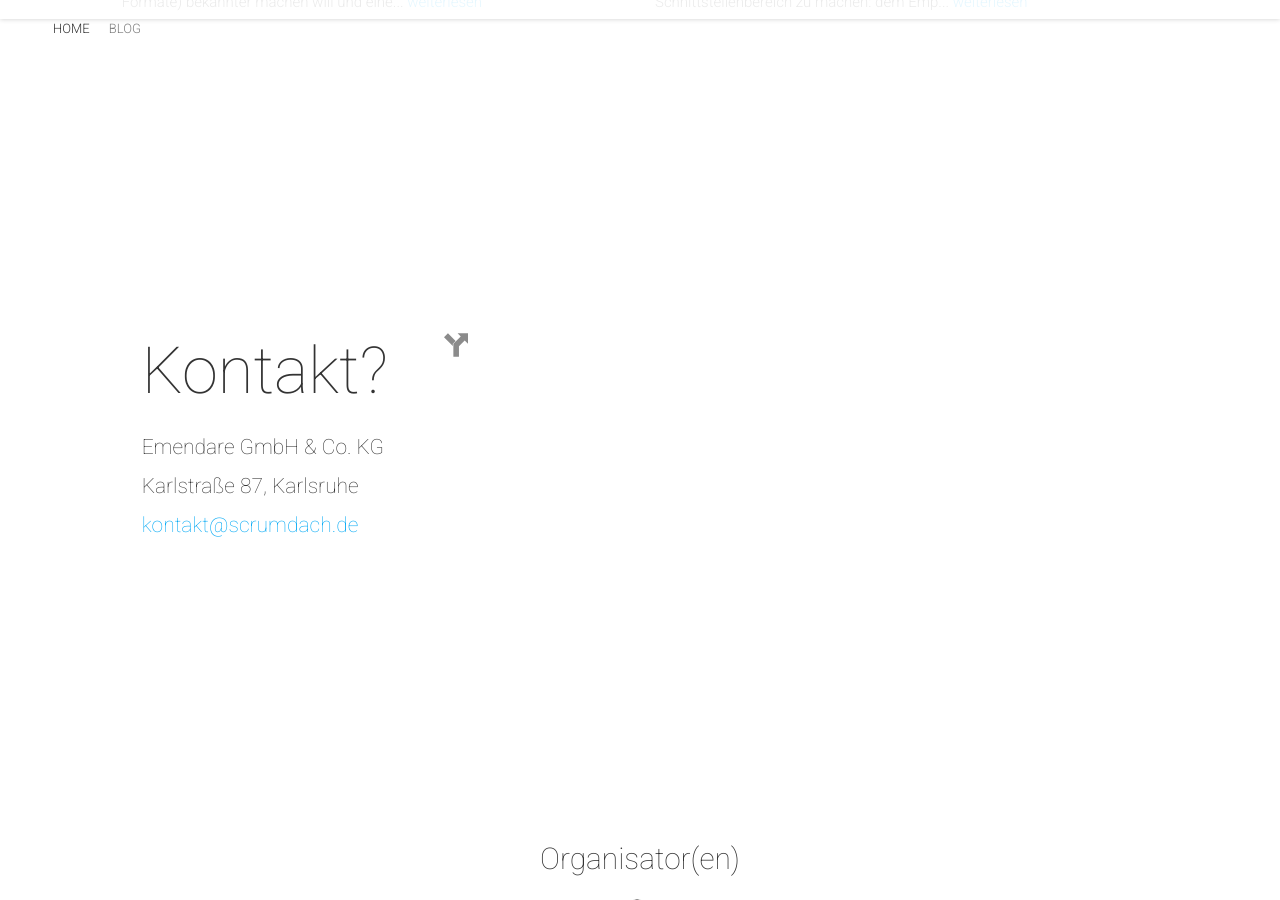
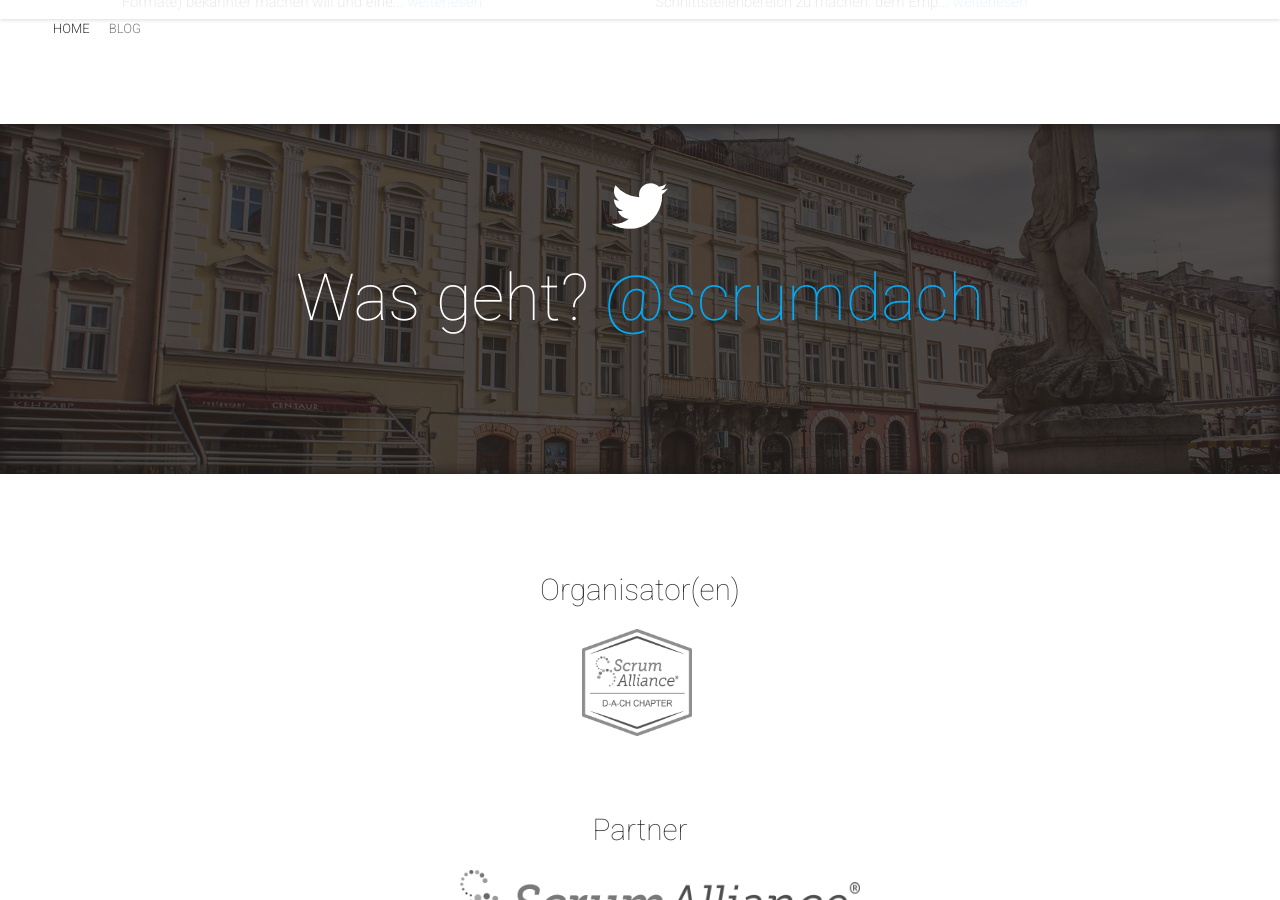
Before and after one commit to mirouhh/scrumdach, a Jekyll site: the page built from index.html, in a window 1280 px wide and 900 px high, scrolled down 2230 px. Built offline with Jekyll 4.4.1, drawn with Linux system fonts in a browser that asks for light colours; nearby versions of some CDN libraries; comment, search, counter and statistics services are not loaded; part of the change alters nothing that is shown.

```diff
--- a/_config.yml
+++ b/_config.yml
@@ -70,9 +70,9 @@ latestNewsTitle: "Neuigkeiten"
 
 # Rockstar Speakers Block
 rockstarSpeakersImage: "rockstar-speakers.jpg"
-rockstarSpeakersCount: 6
+rockstarSpeakersCount: 4
 rockstarSpeakersTitle: "Rockstars aus den Arbeitsgruppen"
-rockstarSpeakersButtonText: "Wer sind diejenigen, die sich den Themen committed haben?"
+rockstarSpeakersButtonText: "Wer sind diejenigen, die hinter den Themen stehen?"
 
 # Location Block
 locationBlockTitle: "Kontakt?"
@@ -90,7 +90,7 @@ mapMobileCenterCoordinates: "48.999155, 8.393938"
 # Tweets Feed Block
 tweetsFeedImage: "twitter-feed.jpg"
 tweetsFeedTitle: "Was geht?"
-twitterHashTag: "frrm15"
+twitterHashTag: "scrumdach"
 
 # Documents
 c4pUrl: "http://bit.ly/2mDvj6c"
--- a/_includes/twitter-feed.html
+++ b/_includes/twitter-feed.html
@@ -6,7 +6,7 @@
             <svg class="icon" viewBox="0 0 30 32">
                 <use xlink:href="{{ site.baseurl }}/img/sprites/sprites.svg#icon-twitter"></use>
             </svg>
-            <h3>{{ site.tweetsFeedTitle }} <a href="https://twitter.com/search?q=%23{{ site.twitterHashTag }}" target="_blank">#{{ site.twitterHashTag }}</a>
+            <h3>{{ site.tweetsFeedTitle }} <a href="https://twitter.com/search?q={{ site.twitterAccount }}" target="_blank">@{{ site.twitterHashTag }}</a>
             </h3>
             <div id="tweets" class="tweets"></div>
         </div>
--- a/index.html
+++ b/index.html
@@ -10,7 +10,10 @@ permalink: /
 {% include statistic.html %}
 
 {% include latest-news.html %}
+{% comment %}
+{% include location-map.html %}
+{% endcomment %}
 
-{% include location-map.html %}
+{% include twitter-feed.html %}
 
 {% include partners.html %}
```
Also changed, not shown: 2 other files.
